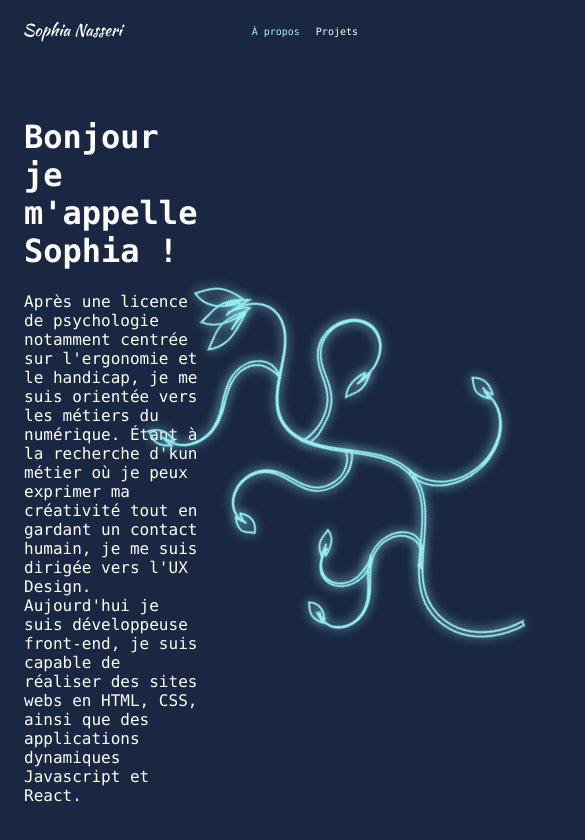
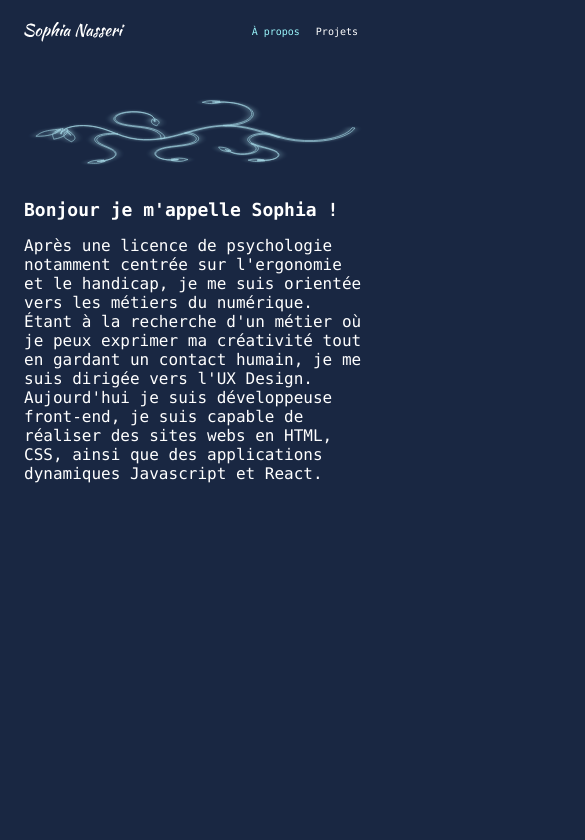
Before and after one commit to Sophianasseri/sn-portfolio, a React (Create React App) app: page /#/ in a window 390 px wide. Shown: the top 840 px of the page, 585 px wide, since content can reach past the window. Built offline with nearby package versions, Linux system fonts and the light colour scheme.

Commit message:
feat: responsive homepage

```diff
--- a/src/components/About/About.jsx
+++ b/src/components/About/About.jsx
@@ -1,5 +1,6 @@
 import React from 'react';
 import flower from '../../assets/flower.svg';
+import flowerMobile from '../../assets/flowermobile.svg';
 import styles from './about.module.css';
 
 function About() {
@@ -10,7 +11,7 @@ function About() {
         <p>
           Après une licence de psychologie notamment centrée sur
           l&apos;ergonomie et le handicap, je me suis orientée vers les métiers
-          du numérique. Étant à la recherche d&apos;kun métier où je peux
+          du numérique. Étant à la recherche d&apos;un métier où je peux
           exprimer ma créativité tout en gardant un contact humain, je me suis
           dirigée vers l&apos;UX Design. Aujourd&apos;hui je suis développeuse
           front-end, je suis capable de réaliser des sites webs en HTML, CSS,
@@ -18,6 +19,7 @@ function About() {
         </p>
       </div>
       <img className={styles.neon} src={flower} alt="" />
+      <img className={styles.neonMobile} src={flowerMobile} alt="" />
     </div>
   );
 }
--- a/src/components/About/about.module.css
+++ b/src/components/About/about.module.css
@@ -2,6 +2,7 @@
   margin-top: 50px;
   display: flex;
   justify-content: space-evenly;
+  flex-wrap: wrap;
   align-items: center;
 }
 .text {
@@ -9,6 +10,14 @@
 }
 
 .neon {
+  transform: rotate(-40deg);
+}
+.neonMobile {
+  display: none;
+}
+
+.neon,
+.neonMobile {
   opacity: 0;
   animation-name: appear, flash;
   animation-delay: 500ms, 3s;
@@ -16,7 +25,6 @@
   animation-timing-function: linear;
   animation-iteration-count: 1, infinite;
   max-height: 500px;
-  transform: rotate(-40deg);
 }
 
 @keyframes appear {
@@ -99,3 +107,22 @@
     opacity: 1;
   }
 }
+
+/* Responsive */
+
+@media screen and (max-width: 576px) {
+  .container {
+    flex-direction: column-reverse;
+    font-size: 16px;
+  }
+  .container h1 {
+    font-size: 18px;
+  }
+  .neon {
+    display: none;
+  }
+  .neonMobile {
+    display: block;
+    margin-bottom: 20px;
+  }
+}
```
Also changed, not shown: src/assets/flowermobile.svg (added).
